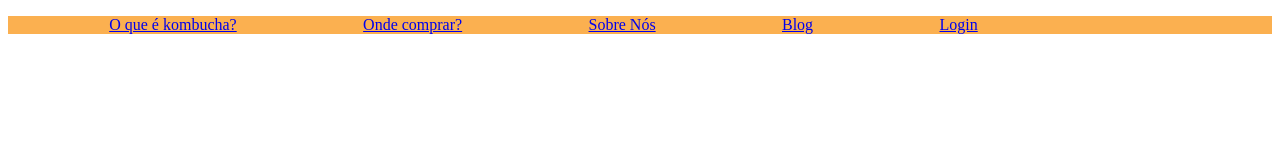
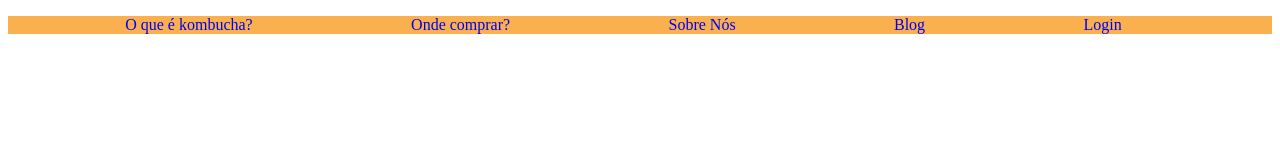
Before and after one commit to HugoCreate/projeto_kombucha, a plain HTML site: page kombucha_site/home.html in a window 1280 px wide. Drawn offline with Linux system fonts and the light colour scheme.

Commit message:
Update homestyle.css

```diff
--- a/kombucha_site/css/homestyle.css
+++ b/kombucha_site/css/homestyle.css
@@ -3,7 +3,11 @@
 }
 
 .header ul li {
-    text-decoration: none;
     display: inline;
     margin: 5%;
 }
+
+.header li a {
+    text-decoration: none;
+    padding: 16px;
+}
```
